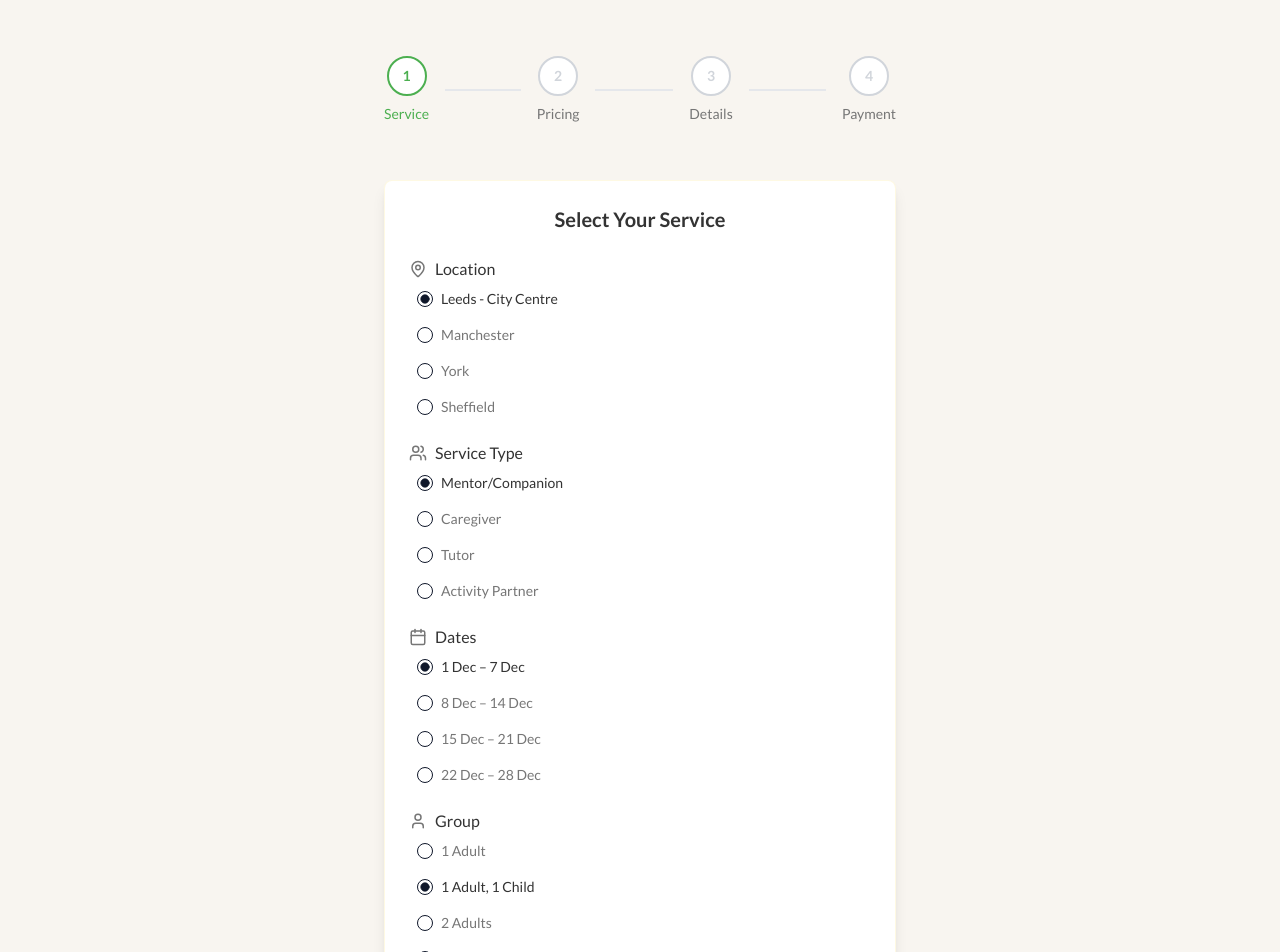
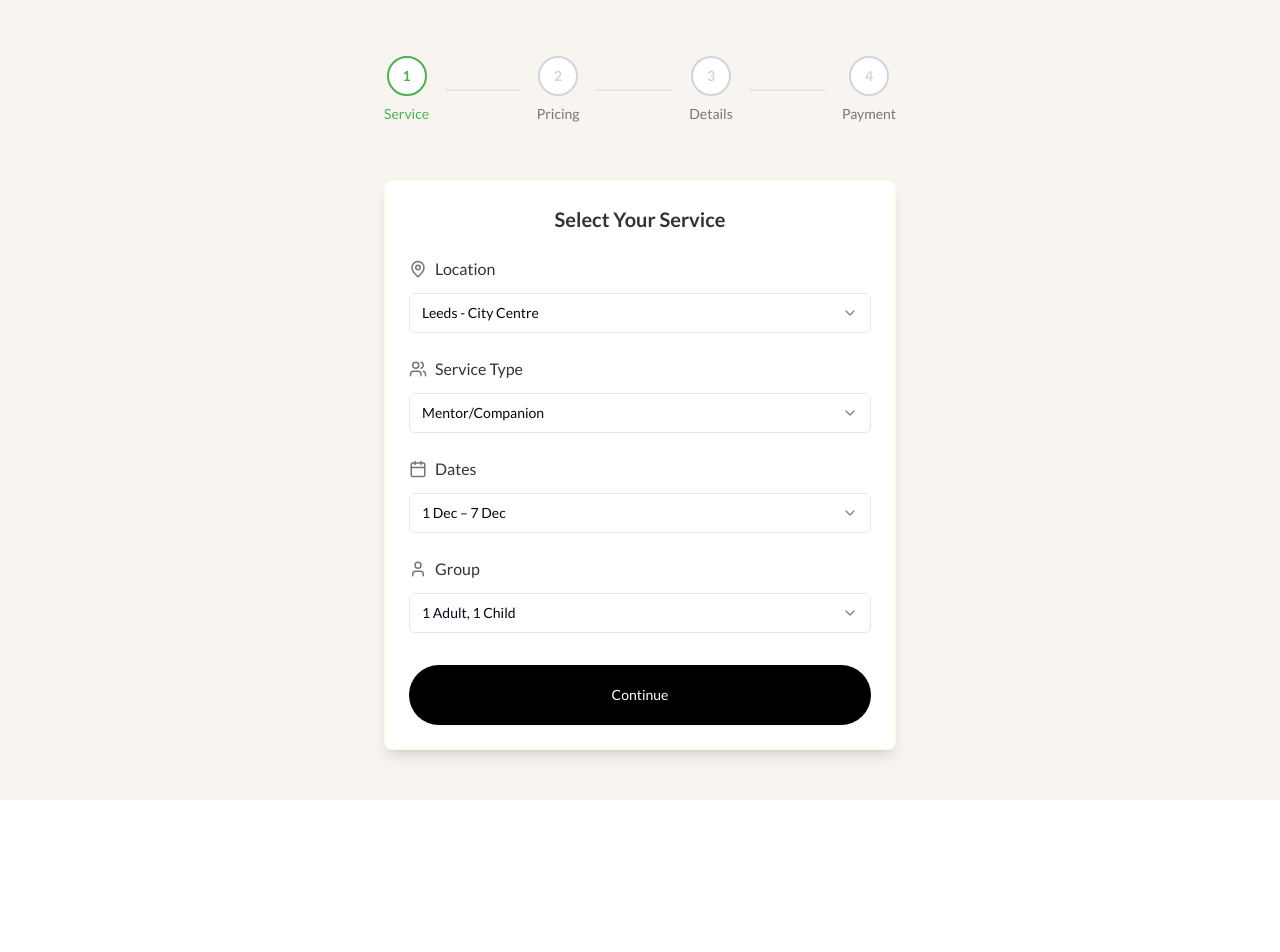
Before and after one commit to Muhammad-Hunain/booking-flow-harmony, a React (Vite) app: page / in a window 1280 px wide. Shown: the top 952 px of the page. After the commit the page ends 800 px from the top, so only its background shows below. Built offline with nearby package versions, Linux system fonts and the light colour scheme.

Commit message:
Refactor: Replace radio buttons with dropdowns
Replaced radio buttons with dropdown components in the service selection form.

```diff
--- a/src/components/booking/ServiceSelection.tsx
+++ b/src/components/booking/ServiceSelection.tsx
@@ -1,142 +1,15 @@
 
 import { MapPin, Users, Calendar, User } from "lucide-react";
 import { Button } from "@/components/ui/button";
-import { Collapsible, CollapsibleContent, CollapsibleTrigger } from "@/components/ui/collapsible";
-import { RadioGroup, RadioGroupItem } from "@/components/ui/radio-group";
 import { useState } from "react";
 import { cn } from "@/lib/utils";
-
-const LocationSelector = ({ selected, onSelect }: { selected: string; onSelect: (value: string) => void }) => {
-  const locations = ["Leeds - City Centre", "Manchester", "York", "Sheffield"];
-
-  return (
-    <div className="mb-6">
-      <div className="flex items-center mb-2">
-        <MapPin size={18} className="mr-2 text-bookingMuted" />
-        <h3 className="font-medium text-bookingText">Location</h3>
-      </div>
-      <RadioGroup
-        value={selected}
-        onValueChange={onSelect}
-        className="space-y-2 mt-2 pl-2"
-      >
-        {locations.map(location => (
-          <div key={location} className="flex items-center space-x-2">
-            <RadioGroupItem value={location} id={`location-${location}`} />
-            <label
-              htmlFor={`location-${location}`}
-              className={cn(
-                "text-sm cursor-pointer",
-                selected === location ? "text-bookingText font-medium" : "text-bookingMuted"
-              )}
-            >
-              {location}
-            </label>
-          </div>
-        ))}
-      </RadioGroup>
-    </div>
-  );
-};
-
-const ServiceTypeSelector = ({ selected, onSelect }: { selected: string; onSelect: (value: string) => void }) => {
-  const serviceTypes = ["Mentor/Companion", "Caregiver", "Tutor", "Activity Partner"];
-
-  return (
-    <div className="mb-6">
-      <div className="flex items-center mb-2">
-        <Users size={18} className="mr-2 text-bookingMuted" />
-        <h3 className="font-medium text-bookingText">Service Type</h3>
-      </div>
-      <RadioGroup
-        value={selected}
-        onValueChange={onSelect}
-        className="space-y-2 mt-2 pl-2"
-      >
-        {serviceTypes.map(service => (
-          <div key={service} className="flex items-center space-x-2">
-            <RadioGroupItem value={service} id={`service-${service}`} />
-            <label
-              htmlFor={`service-${service}`}
-              className={cn(
-                "text-sm cursor-pointer",
-                selected === service ? "text-bookingText font-medium" : "text-bookingMuted"
-              )}
-            >
-              {service}
-            </label>
-          </div>
-        ))}
-      </RadioGroup>
-    </div>
-  );
-};
-
-const DateSelector = ({ selected, onSelect }: { selected: string; onSelect: (value: string) => void }) => {
-  const dateOptions = ["1 Dec – 7 Dec", "8 Dec – 14 Dec", "15 Dec – 21 Dec", "22 Dec – 28 Dec"];
-
-  return (
-    <div className="mb-6">
-      <div className="flex items-center mb-2">
-        <Calendar size={18} className="mr-2 text-bookingMuted" />
-        <h3 className="font-medium text-bookingText">Dates</h3>
-      </div>
-      <RadioGroup
-        value={selected}
-        onValueChange={onSelect}
-        className="space-y-2 mt-2 pl-2"
-      >
-        {dateOptions.map(date => (
-          <div key={date} className="flex items-center space-x-2">
-            <RadioGroupItem value={date} id={`date-${date}`} />
-            <label
-              htmlFor={`date-${date}`}
-              className={cn(
-                "text-sm cursor-pointer",
-                selected === date ? "text-bookingText font-medium" : "text-bookingMuted"
-              )}
-            >
-              {date}
-            </label>
-          </div>
-        ))}
-      </RadioGroup>
-    </div>
-  );
-};
-
-const GroupSelector = ({ selected, onSelect }: { selected: string; onSelect: (value: string) => void }) => {
-  const groupOptions = ["1 Adult", "1 Adult, 1 Child", "2 Adults", "2 Adults, 1 Child", "2 Adults, 2 Children"];
-
-  return (
-    <div className="mb-6">
-      <div className="flex items-center mb-2">
-        <User size={18} className="mr-2 text-bookingMuted" />
-        <h3 className="font-medium text-bookingText">Group</h3>
-      </div>
-      <RadioGroup
-        value={selected}
-        onValueChange={onSelect}
-        className="space-y-2 mt-2 pl-2"
-      >
-        {groupOptions.map(group => (
-          <div key={group} className="flex items-center space-x-2">
-            <RadioGroupItem value={group} id={`group-${group}`} />
-            <label
-              htmlFor={`group-${group}`}
-              className={cn(
-                "text-sm cursor-pointer",
-                selected === group ? "text-bookingText font-medium" : "text-bookingMuted"
-              )}
-            >
-              {group}
-            </label>
-          </div>
-        ))}
-      </RadioGroup>
-    </div>
-  );
-};
+import {
+  Select,
+  SelectContent,
+  SelectItem,
+  SelectTrigger,
+  SelectValue,
+} from "@/components/ui/select";
 
 export const ServiceSelection = ({
   onContinue,
@@ -148,18 +21,100 @@ export const ServiceSelection = ({
   const [dates, setDates] = useState("1 Dec – 7 Dec");
   const [group, setGroup] = useState("1 Adult, 1 Child");
 
+  const locations = ["Leeds - City Centre", "Manchester", "York", "Sheffield"];
+  const serviceTypes = ["Mentor/Companion", "Caregiver", "Tutor", "Activity Partner"];
+  const dateOptions = ["1 Dec – 7 Dec", "8 Dec – 14 Dec", "15 Dec – 21 Dec", "22 Dec – 28 Dec"];
+  const groupOptions = ["1 Adult", "1 Adult, 1 Child", "2 Adults", "2 Adults, 1 Child", "2 Adults, 2 Children"];
+
   return (
     <div className="w-full">
       <h2 className="text-xl font-bold text-center mb-6 text-bookingText">
         Select Your Service
       </h2>
 
-      <LocationSelector selected={location} onSelect={setLocation} />
-      <ServiceTypeSelector selected={serviceType} onSelect={setServiceType} />
-      <DateSelector selected={dates} onSelect={setDates} />
-      <GroupSelector selected={group} onSelect={setGroup} />
+      <div className="space-y-6">
+        {/* Location Dropdown */}
+        <div className="flex flex-col space-y-2">
+          <div className="flex items-center mb-1">
+            <MapPin size={18} className="mr-2 text-bookingMuted" />
+            <label htmlFor="location" className="font-medium text-bookingText">Location</label>
+          </div>
+          <Select value={location} onValueChange={setLocation}>
+            <SelectTrigger className="bg-white">
+              <SelectValue placeholder="Select location" />
+            </SelectTrigger>
+            <SelectContent className="bg-white">
+              {locations.map((loc) => (
+                <SelectItem key={loc} value={loc}>
+                  {loc}
+                </SelectItem>
+              ))}
+            </SelectContent>
+          </Select>
+        </div>
 
-      <div className="mt-6">
+        {/* Service Type Dropdown */}
+        <div className="flex flex-col space-y-2">
+          <div className="flex items-center mb-1">
+            <Users size={18} className="mr-2 text-bookingMuted" />
+            <label htmlFor="service" className="font-medium text-bookingText">Service Type</label>
+          </div>
+          <Select value={serviceType} onValueChange={setServiceType}>
+            <SelectTrigger className="bg-white">
+              <SelectValue placeholder="Select service type" />
+            </SelectTrigger>
+            <SelectContent className="bg-white">
+              {serviceTypes.map((service) => (
+                <SelectItem key={service} value={service}>
+                  {service}
+                </SelectItem>
+              ))}
+            </SelectContent>
+          </Select>
+        </div>
+
+        {/* Dates Dropdown */}
+        <div className="flex flex-col space-y-2">
+          <div className="flex items-center mb-1">
+            <Calendar size={18} className="mr-2 text-bookingMuted" />
+            <label htmlFor="dates" className="font-medium text-bookingText">Dates</label>
+          </div>
+          <Select value={dates} onValueChange={setDates}>
+            <SelectTrigger className="bg-white">
+              <SelectValue placeholder="Select dates" />
+            </SelectTrigger>
+            <SelectContent className="bg-white">
+              {dateOptions.map((date) => (
+                <SelectItem key={date} value={date}>
+                  {date}
+                </SelectItem>
+              ))}
+            </SelectContent>
+          </Select>
+        </div>
+
+        {/* Group Dropdown */}
+        <div className="flex flex-col space-y-2">
+          <div className="flex items-center mb-1">
+            <User size={18} className="mr-2 text-bookingMuted" />
+            <label htmlFor="group" className="font-medium text-bookingText">Group</label>
+          </div>
+          <Select value={group} onValueChange={setGroup}>
+            <SelectTrigger className="bg-white">
+              <SelectValue placeholder="Select group" />
+            </SelectTrigger>
+            <SelectContent className="bg-white">
+              {groupOptions.map((groupOpt) => (
+                <SelectItem key={groupOpt} value={groupOpt}>
+                  {groupOpt}
+                </SelectItem>
+              ))}
+            </SelectContent>
+          </Select>
+        </div>
+      </div>
+
+      <div className="mt-8">
         <Button
           onClick={onContinue}
           variant="booking"
```
